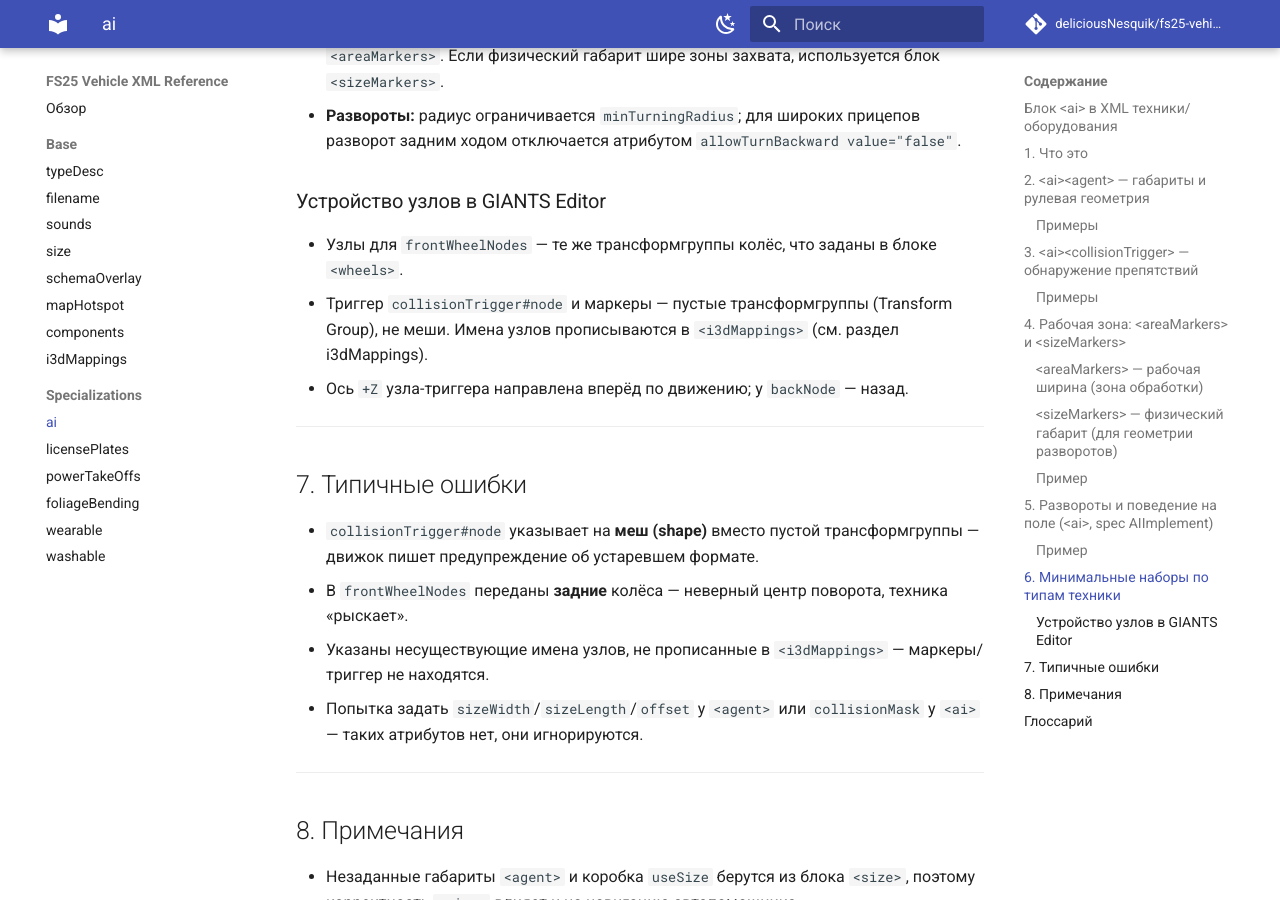
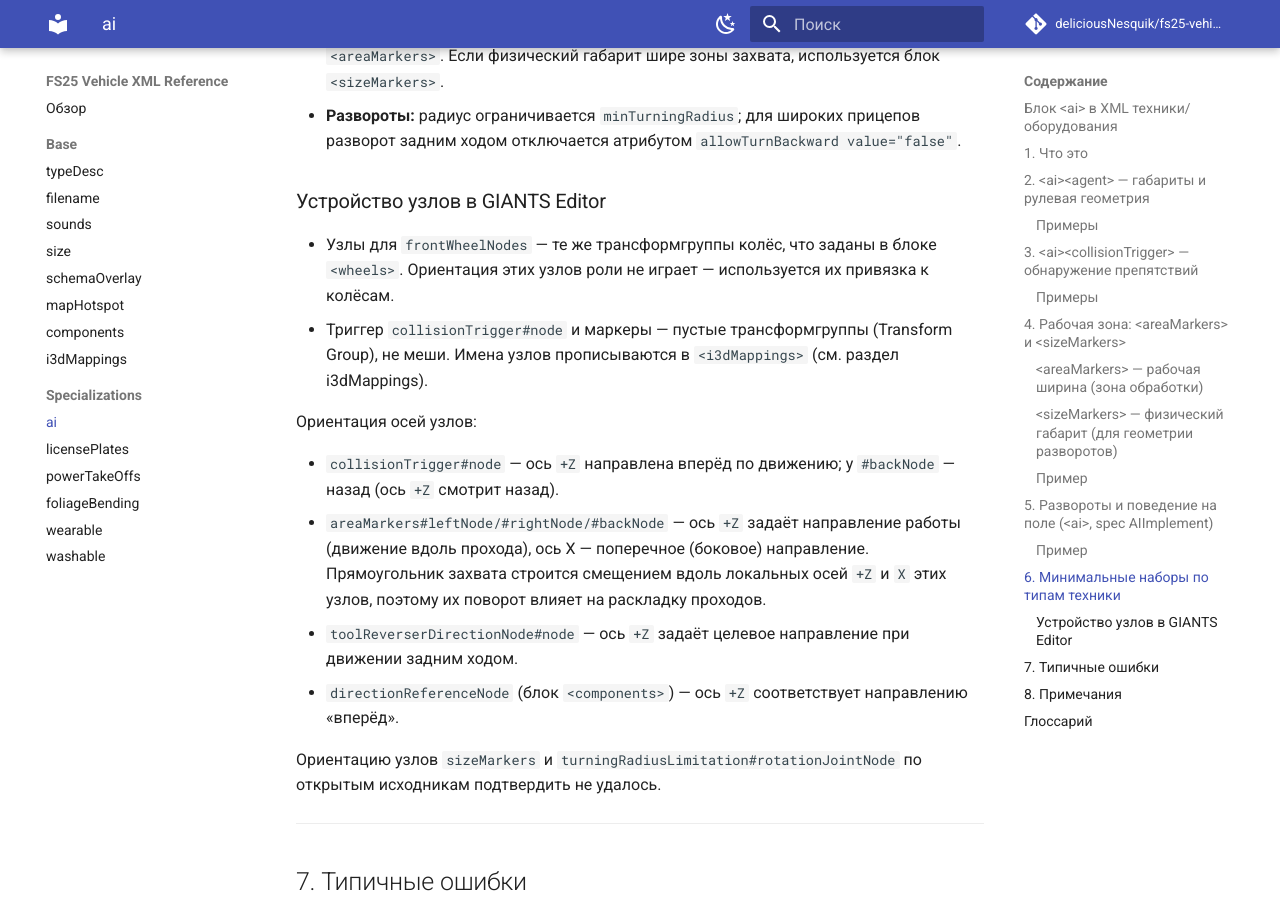
Before and after one commit to deliciousNesquik/fs25-vehicle-xml-reference, an MkDocs documentation site: the page built from docs/specializations/ai.md, in a window 1280 px wide and 900 px high, scrolled down 7257 px. Built offline with MkDocs 1.6.1 and Material for MkDocs 9.7.7, drawn with Linux system fonts in a browser that asks for light colours; comment, search, counter and statistics services are not loaded.

Commit message:
Document node axis orientation across blocks; refine license plate node facing

```diff
--- a/docs/specializations/ai.md
+++ b/docs/specializations/ai.md
@@ -248,9 +248,22 @@
 ### Устройство узлов в GIANTS Editor
 
 - Узлы для `frontWheelNodes` — те же трансформгруппы колёс, что заданы в блоке `<wheels>`.
+  Ориентация этих узлов роли не играет — используется их привязка к колёсам.
 - Триггер `collisionTrigger#node` и маркеры — пустые трансформгруппы (Transform Group), не меши.
   Имена узлов прописываются в `<i3dMappings>` (см. раздел i3dMappings).
-- Ось `+Z` узла-триггера направлена вперёд по движению; у `backNode` — назад.
+
+Ориентация осей узлов:
+
+- `collisionTrigger#node` — ось `+Z` направлена вперёд по движению; у `#backNode` — назад
+  (ось `+Z` смотрит назад).
+- `areaMarkers#leftNode/#rightNode/#backNode` — ось `+Z` задаёт направление работы (движение вдоль
+  прохода), ось X — поперечное (боковое) направление. Прямоугольник захвата строится смещением
+  вдоль локальных осей `+Z` и `X` этих узлов, поэтому их поворот влияет на раскладку проходов.
+- `toolReverserDirectionNode#node` — ось `+Z` задаёт целевое направление при движении задним ходом.
+- `directionReferenceNode` (блок `<components>`) — ось `+Z` соответствует направлению «вперёд».
+
+Ориентацию узлов `sizeMarkers` и `turningRadiusLimitation#rotationJointNode` по открытым исходникам
+подтвердить не удалось.
 
 ---
 
```
Also changed, not shown: docs/base/components.md (+1 -1 lines), docs/specializations/license-plates.md (+4 -2 lines).
